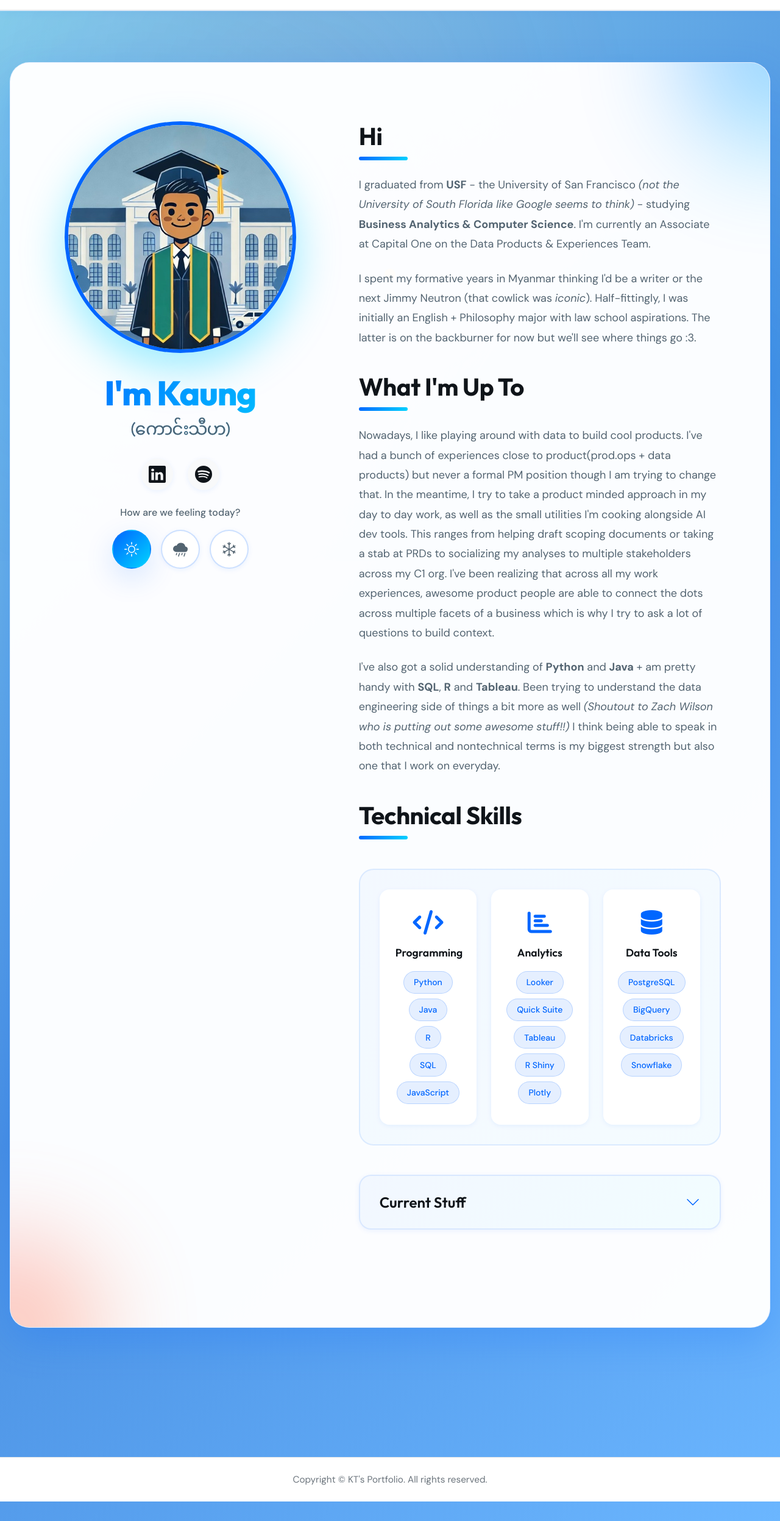
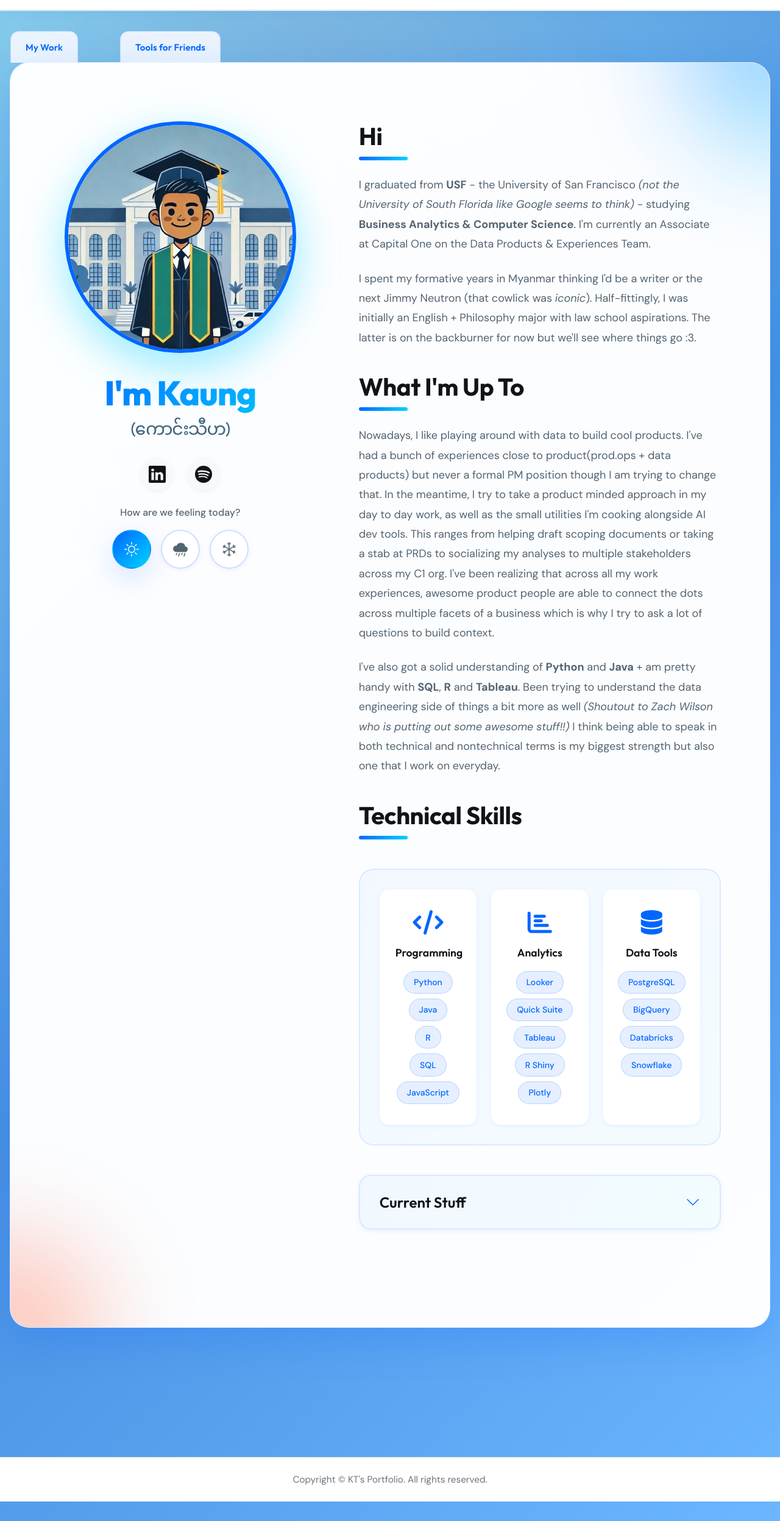
Before and after one commit to kaungthiha/kaungthiha.github.io, a Jekyll site: the page built from index.html, in a window 1280 px wide. Shown: the whole page at 61% size. Built offline with Jekyll 4.4.1, drawn with Linux system fonts in a browser that asks for light colours; the list of posts is cut into pages by our own code.

Commit message:
card fix again

```diff
--- a/assets/css/landing.css
+++ b/assets/css/landing.css
@@ -208,7 +208,8 @@
 }
 
 /* Order 2 & 3 — inactive: only the horizontal tab label is shown,
-   card body is hidden, no background behind the tab area */
+   card body is hidden, no background behind the tab area.
+   overflow: visible lets the peek-label render even though the card has 0 in-flow height. */
 .folder-card[data-order="2"],
 .folder-card[data-order="3"] {
   top: 0;
@@ -217,6 +218,8 @@
   box-shadow: none;
   cursor: pointer;
   z-index: 20;
+  overflow: visible;
+  min-height: 52px;
 }
 .folder-card[data-order="3"] { z-index: 10; }
 
@@ -1116,6 +1119,7 @@
 
   .folder-peek-label { padding: 0 1rem; height: 44px; }
   .folder-stack { padding-top: 44px; }
+  .folder-card[data-order="2"], .folder-card[data-order="3"] { min-height: 44px; }
 
   [data-tabpos="2"] .folder-peek-label { left: 150px; }
 
@@ -1173,6 +1177,7 @@
 
   .folder-peek-label { padding: 0 0.875rem; height: 40px; font-size: 0.8125rem; }
   .folder-stack { padding-top: 40px; }
+  .folder-card[data-order="2"], .folder-card[data-order="3"] { min-height: 40px; }
 
   [data-tabpos="2"] .folder-peek-label { left: 130px; }
 
```
